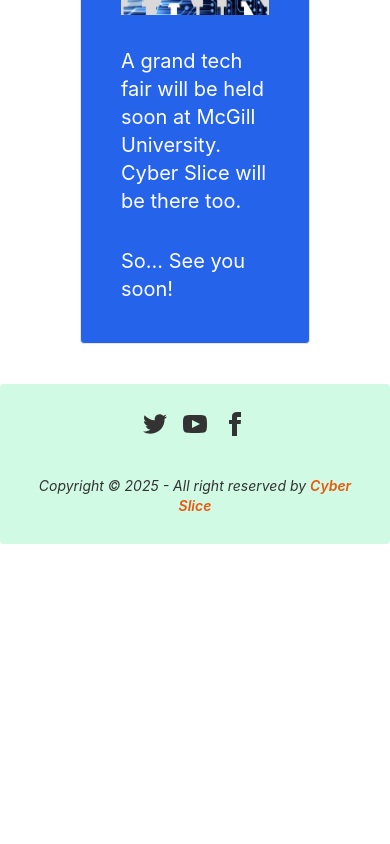
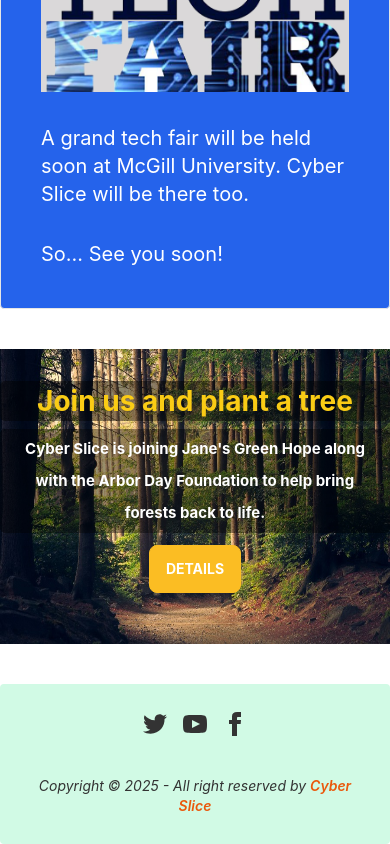
Before and after one commit to nahidahmed02/cyber-slice, a React (Create React App) app: page /home in a window 390 px wide. Shown: the part 1113-1957 px from the top of the page. Before the commit the page ends 1657 px from the top, so only its background shows below. Built offline with nearby package versions, Linux system fonts and the light colour scheme.

Commit message:
second extra part of home page

```diff
--- /dev/null
+++ b/src/Pages/Home/Campaign.js
@@ -0,0 +1,20 @@
+import React from 'react';
+import './Style/Campaign.css'
+
+const Campaign = () => {
+    return (
+        <div className='campaign text-center my-10'>
+            <div className='pt-8 lg:pt-28 lg:px-32'>
+                <p className='campaign-title text-yellow-400 text-5xl font-bold'>Join us and plant a tree</p>
+                <p className='campaign-text text-white text-2xl font-bold mt-2 lg:mt-4 mb-3 lg:mb-5'>Cyber Slice is joining Jane's Green Hope along with the Arbor Day Foundation to help bring forests back to life.
+                </p>
+
+                <a href="https://janegoodall.org/make-a-difference/janes-green-hope/" className='btn btn-warning text-white font-bold'>Details</a>
+
+            </div>
+
+        </div>
+    );
+};
+
+export default Campaign;
--- a/src/Pages/Home/Home.js
+++ b/src/Pages/Home/Home.js
@@ -1,6 +1,7 @@
 import React from 'react';
 import Banner from './Banner';
 import BusinessSummary from './BusinessSummary';
+import Campaign from './Campaign';
 import Parts from './Parts';
 import Reviews from './Reviews';
 import TechFair from './TechFair';
@@ -13,6 +14,7 @@ const Home = () => {
             <BusinessSummary></BusinessSummary>
             <Reviews></Reviews>
             <TechFair></TechFair>
+            <Campaign></Campaign>
         </div>
     );
 };
--- /dev/null
+++ b/src/Pages/Home/Style/Campaign.css
@@ -0,0 +1,40 @@
+.campaign {
+    background-image: url('../../../images/campaign.jpg');
+    background-repeat: no-repeat;
+    height: 70vh;
+    background-size: cover;
+}
+
+.campaign-title {
+    background-color: rgba(0, 0, 0, 0.451);
+    padding: 15px 25px;
+    border-radius: 5px
+}
+
+.campaign-text {
+    background-color: rgba(0, 0, 0, 0.4);
+    padding: 15px 25px;
+    border-radius: 5px
+}
+
+
+/* -------- Media Queries --------*/
+
+/* Mobile Devices */
+
+@media only screen and (max-width: 688px) {
+    .campaign {
+        background-size: 100% 100%;
+        height: 35vh;
+    }
+
+    .campaign-title {
+        padding: 6px 12px;
+        font-size: 28px;
+    }
+
+    .campaign-text {
+        padding: 4px 12px;
+        font-size: 15px;
+    }
+}
--- a/src/Pages/Home/TechFair.js
+++ b/src/Pages/Home/TechFair.js
@@ -4,7 +4,7 @@ import './Style/TechFair.css'
 
 const TechFair = () => {
     return (
-        <div className='mx-20 my-10 p-6 flex items-center card-bordered bg-blue-600 rounded tech-div'>
+        <div className='lg:mx-20 my-10 p-6 flex items-center card-bordered bg-blue-600 rounded tech-div'>
             <div className='tech-title'>
                 <p className='text-xl p-4 text-white'>A grand tech fair will be held soon at McGill University. Cyber Slice will be there too.</p>
                 <p className='text-xl p-4 text-white'>So... See you soon!</p>
--- a/src/Pages/MyPortfolio/MyPortfolio.js
+++ b/src/Pages/MyPortfolio/MyPortfolio.js
@@ -2,7 +2,7 @@ import React from 'react';
 
 const MyPortfolio = () => {
     return (
-        <div className='mx-20'>
+        <div className='mx-8 lg:mx-20'>
             <h2 className='text-center text-3xl font-bold font-serif text-amber-500 my-6'>My Portfolio</h2>
             <div className="card lg:mx-64 bg-neutral text-neutral-content">
                 <div className="card-body px-4 lg:px-32">
```
Also changed, not shown: src/images/campaign.jpg (added).
